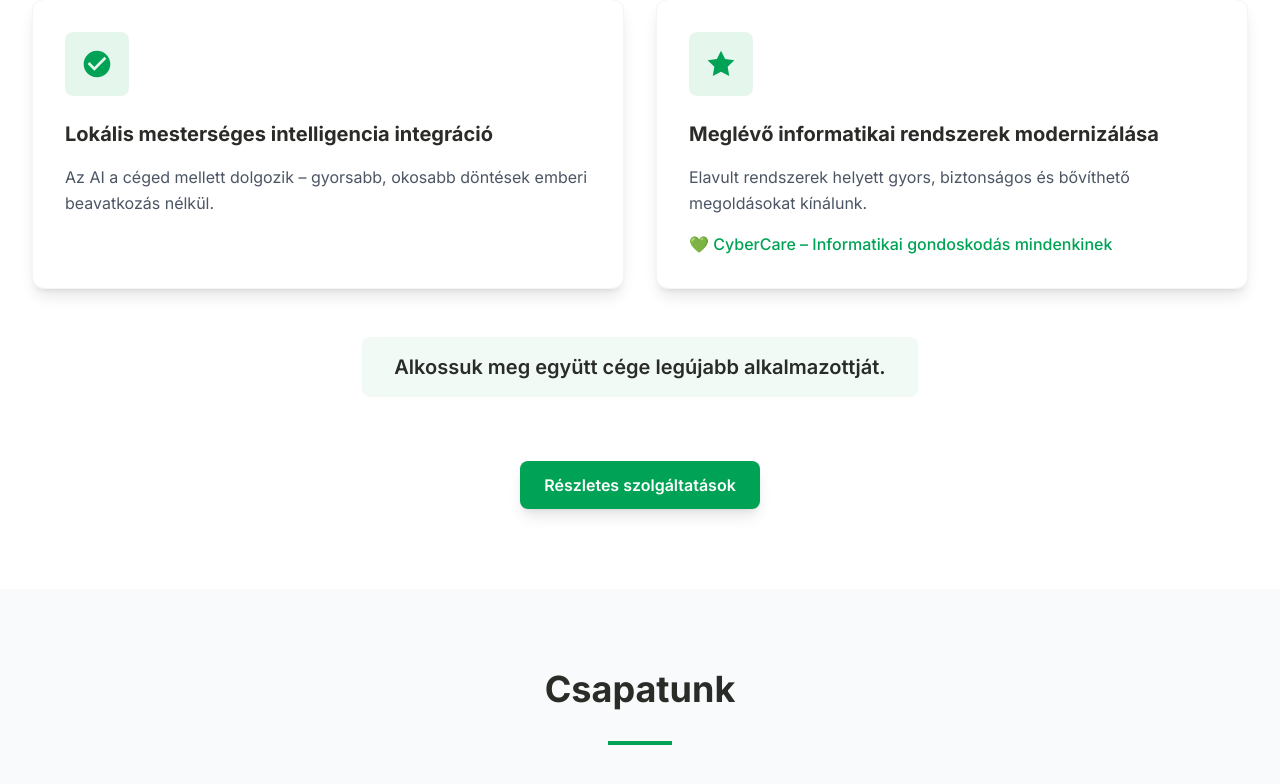
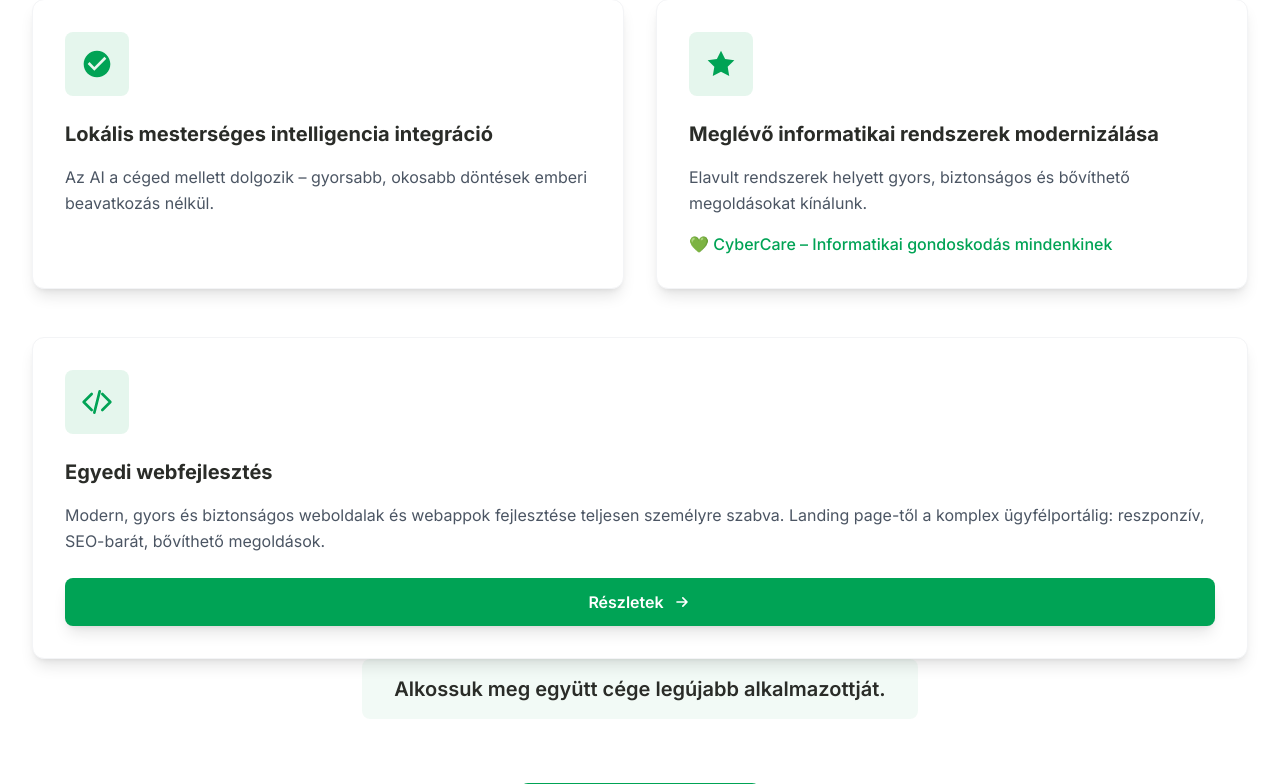
Before and after one commit to BraghiniBenjamin/test_site, a Flask app: page / in a window 1280 px wide. Shown: the part 1755-2539 px from the top of the page. Run offline with Flask 3, Linux system fonts and the light colour scheme; some libraries are stand-ins or nearby versions.

Commit message:
Update index.html

```diff
--- a/templates/index.html
+++ b/templates/index.html
@@ -321,6 +321,40 @@
                     <p class="text-cyber-green font-medium">
                         💚 CyberCare – Informatikai gondoskodás mindenkinek
                     </p>
+                </div>
+            </div>
+
+            <!-- Service 5 -->
+            <div class="service-card bg-white p-8 rounded-xl shadow-lg border border-gray-100 relative overflow-hidden">
+                <!-- kis "shine" effekt -->
+                <div class="absolute inset-0 bg-gradient-to-r from-transparent via-cyber-green/5 to-transparent -translate-x-full hover:translate-x-full transition-transform duration-700"></div>
+
+                <div class="relative z-10">
+                    <div class="w-16 h-16 bg-cyber-green/10 rounded-lg flex items-center justify-center mb-6">
+                        <!-- web / code icon -->
+                        <svg class="w-8 h-8 text-cyber-green" fill="none" stroke="currentColor" stroke-width="2" viewBox="0 0 24 24">
+                            <path stroke-linecap="round" stroke-linejoin="round" d="M16 18l6-6-6-6M8 6l-6 6 6 6M14 4l-4 16" />
+                        </svg>
+                    </div>
+
+                    <h3 class="text-xl font-bold text-cyber-dark mb-4">Egyedi webfejlesztés</h3>
+
+                    <p class="text-gray-600 leading-relaxed mb-6">
+                        Modern, gyors és biztonságos weboldalak és webappok fejlesztése teljesen személyre szabva.
+                        Landing page-től a komplex ügyfélportálig: reszponzív, SEO-barát, bővíthető megoldások.
+                    </p>
+
+                    <button
+                        onclick="window.location.href='contact_us.html#contact-form'"
+                        class="w-full bg-cyber-green text-white px-6 py-3 rounded-lg font-semibold
+                               hover:bg-green-600 transition-all duration-300 transform hover:scale-[1.02] shadow-lg
+                               flex items-center justify-center gap-2"
+                    >
+                        Részletek
+                        <svg class="w-5 h-5" fill="none" stroke="currentColor" stroke-width="2" viewBox="0 0 24 24">
+                            <path stroke-linecap="round" stroke-linejoin="round" d="M13 7l5 5-5 5M6 12h12" />
+                        </svg>
+                    </button>
                 </div>
             </div>
 
```
